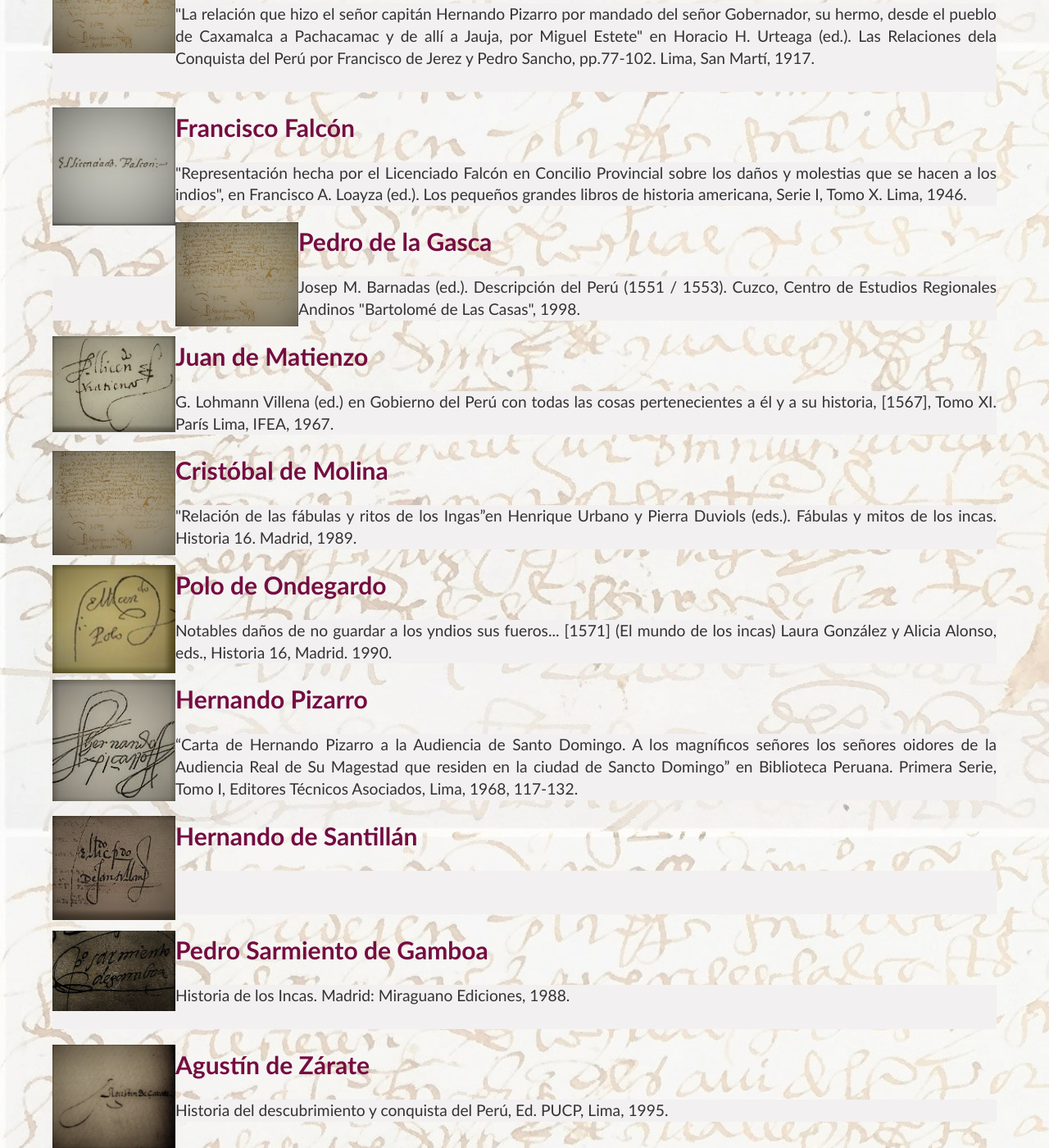
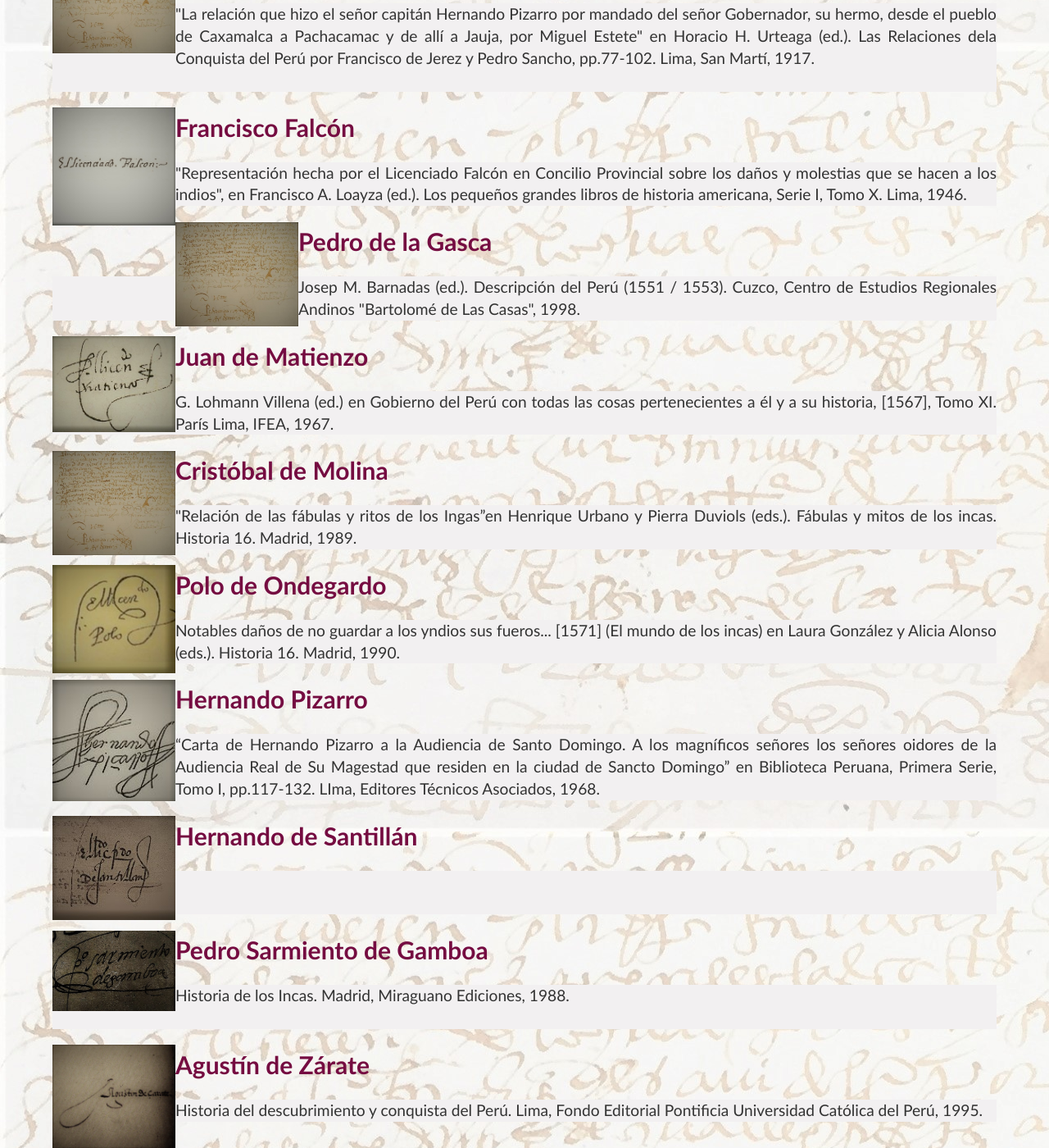
Before and after one commit to glosascroniquenses/glosascroniquenses.github.io, a Jekyll site: the page built from glosario/index.html, in a window 1280 px wide and 1400 px high, scrolled down 902 px. Shown: the whole window at 82% size. Built offline with Jekyll 4.4.1, drawn with Linux system fonts in a browser that asks for light colours.

Commit message:
Update index.html

```diff
--- a/glosario/index.html
+++ b/glosario/index.html
@@ -70,14 +70,12 @@
 <img src="firmas/cronista11.jpg" align="left" width="150px">
 <h1><a href="{{ site.baseurl }}/autores/cronista11/" style="color: #750C41;">Polo de Ondegardo</a></h1>
 <p>
-Notables daños de no guardar a los yndios sus fueros... [1571] (El mundo de los incas) Laura González y Alicia Alonso, eds., Historia 16, Madrid. 1990.
-</p>
+Notables daños de no guardar a los yndios sus fueros... [1571] (El mundo de los incas) en Laura González y Alicia Alonso (eds.). Historia 16. Madrid, 1990.</p>
 
 <img src="firmas/cronista12.jpg" align="left" width="150px">
 <h1><a href="{{ site.baseurl }}/autores/cronista12/" style="color: #750C41;">Hernando Pizarro</a></h1>
 <p>
- “Carta de Hernando Pizarro a la Audiencia de Santo Domingo. A los magníficos señores los señores oidores de la Audiencia Real de Su Magestad que residen en la ciudad de Sancto Domingo” en Biblioteca Peruana. Primera Serie, Tomo I, Editores Técnicos Asociados, Lima, 1968, 117-132.
-</p>
+ “Carta de Hernando Pizarro a la Audiencia de Santo Domingo. A los magníficos señores los señores oidores de la Audiencia Real de Su Magestad que residen en la ciudad de Sancto Domingo” en Biblioteca Peruana,  Primera Serie, Tomo I, pp.117-132. LIma, Editores Técnicos Asociados, 1968.</p>
 
 <img src="firmas/cronista13.jpg" align="left" width="150px">
 <h1><a href="{{ site.baseurl }}/autores/cronista13/" style="color: #750C41;">Hernando de Santillán</a></h1>
@@ -90,7 +88,7 @@
 <img src="firmas/cronista14.jpg" align="left" width="150px">
 <h1><a href="{{ site.baseurl }}/autores/cronista14/" style="color: #750C41;">Pedro Sarmiento de Gamboa</a></h1>
 <p>
-Historia de los Incas. Madrid: Miraguano Ediciones, 1988.
+Historia de los Incas. Madrid, Miraguano Ediciones, 1988.
 </br>
 </br>
 </p>
@@ -98,6 +96,6 @@
 <img src="firmas/cronista15.jpg" align="left" width="150px">
 <h1><a href="{{ site.baseurl }}/autores/cronista15/" style="color: #750C41;">Agustín de Zárate</a></h1>
 <p>
-Historia del descubrimiento y conquista del Perú, Ed. PUCP, Lima, 1995.
+Historia del descubrimiento y conquista del Perú. Lima, Fondo Editorial Pontificia Universidad Católica del Perú, 1995.
 </br>
 </p>
```
